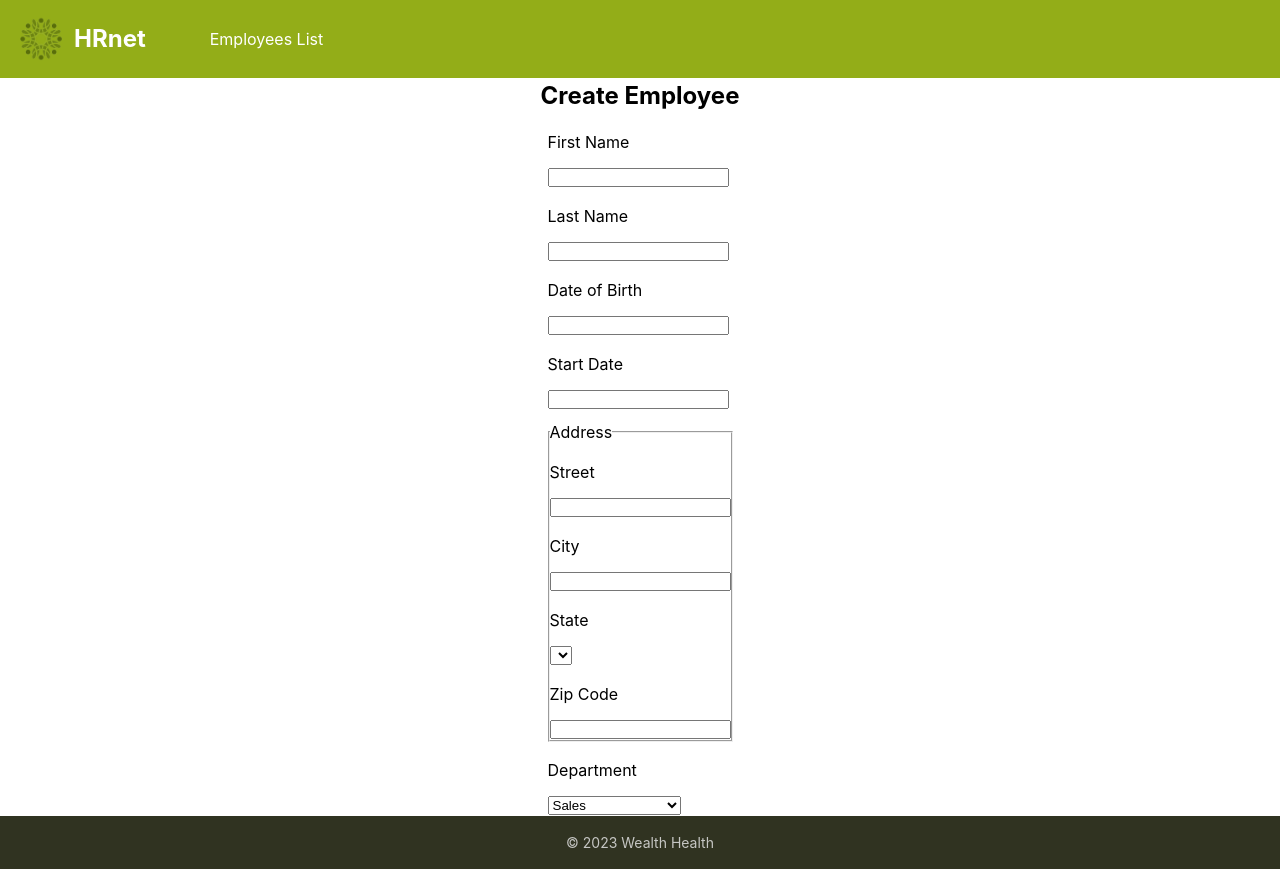
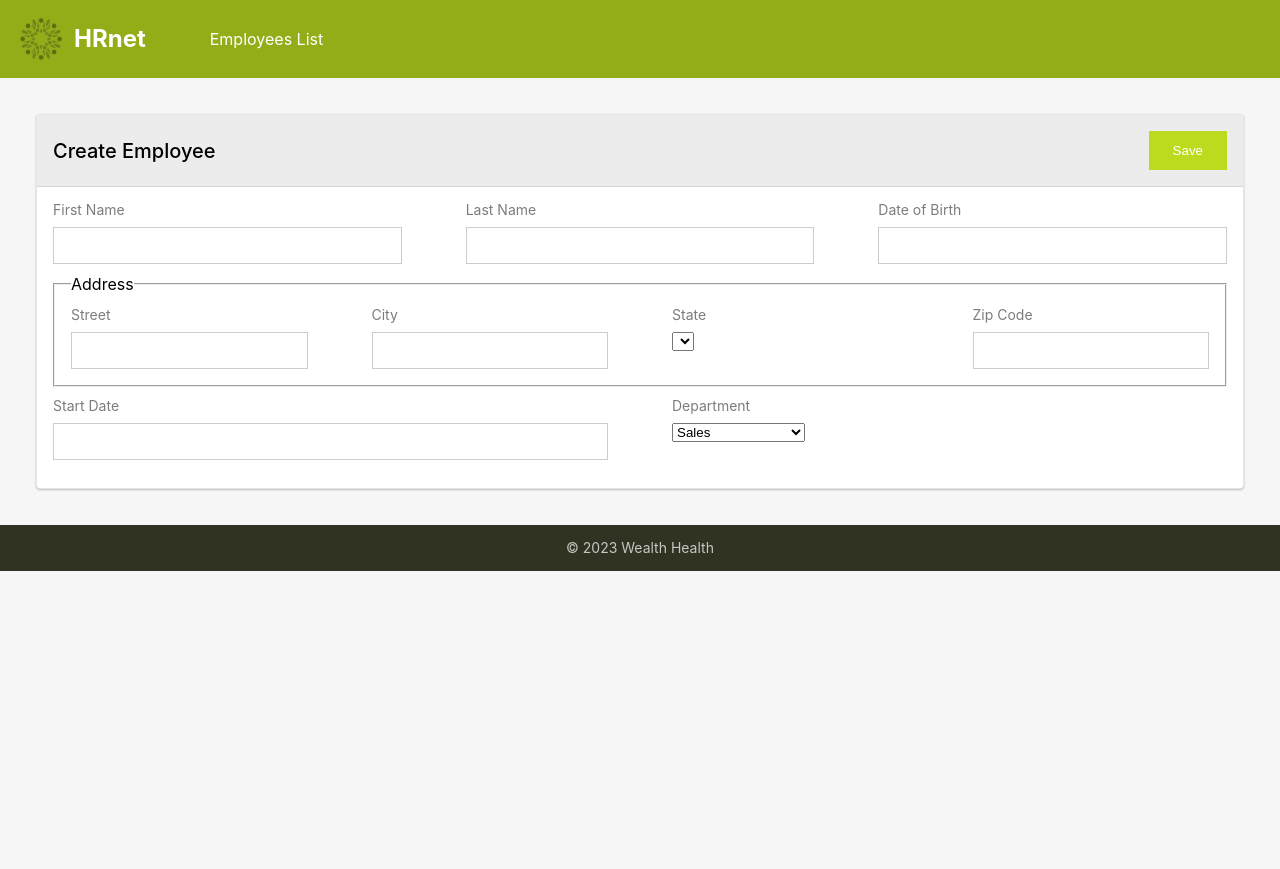
Before and after one commit to Pectorel/oc-projet-14, a React (Vite) app: page / in a window 1280 px wide. After the commit the page ends 800 px from the top, so only its background shows below. Built offline with nearby package versions, Linux system fonts and the light colour scheme.

Commit message:
Started Design for Employee creation form

```diff
--- /dev/null
+++ b/src/assets/style/employees-list.module.css
@@ -0,0 +1,5 @@
+#employees-list{
+
+    padding: 1rem;
+
+}
--- /dev/null
+++ b/src/assets/style/form.module.css
@@ -0,0 +1,37 @@
+.input-field{
+
+    padding: .75em .5rem;
+    border: 1px solid rgba(0 0 0 / 20%);
+    width: 100%;
+    outline: none;
+
+    &:focus{
+        border: 2px solid #95AD18;
+    }
+
+}
+
+.label{
+    display: block;
+    margin-bottom: 10px;
+    color: #7c7c7c;
+    font-weight: 400;
+    font-size: .875rem;
+}
+
+.input-group{
+
+    display: flex;
+    gap: 4rem;
+    margin-bottom: .75rem;
+
+    > .input-container{
+        flex: 1;
+    }
+
+}
+
+.fieldset{
+    padding: 1rem;
+    flex-wrap: wrap;
+}
--- /dev/null
+++ b/src/assets/style/index.module.css
@@ -0,0 +1,50 @@
+#index{
+    padding: 2.25rem;
+
+
+    & .content{
+        background: #fff;
+        padding: 0;
+        border: 1px solid rgba(0 0 0 / 10%);
+        border-radius: 4px;
+        box-shadow: 0 1px 2px rgba(0,0,0,0.12), 0 1px 2px rgba(0,0,0,0.12);
+        position: relative;
+        overflow: hidden;
+
+        & > header{
+
+            padding: 1rem;
+            background: #ececec;
+            border-bottom: 1px solid rgba(0 0 0 / 10%);
+            display: flex;
+            align-items: center;
+            justify-content: space-between;
+
+            & h2{
+                font-size: 1.25rem;
+                font-weight: 500;
+            }
+
+        }
+
+        & .form{
+            padding: 1rem;
+        }
+
+    }
+
+    .btn{
+        border: none;
+        background: #BCDB1F;
+        color: #fff;
+        padding: .75rem 1.5rem;
+        cursor: pointer;
+
+    }
+
+
+    .modal{
+        display: none;
+    }
+
+}
--- /dev/null
+++ b/src/components/CreationForm.jsx
@@ -0,0 +1,102 @@
+import { Form } from "react-router-dom";
+import styles from "../assets/style/form.module.css";
+
+function CreationForm({ className }) {
+  return (
+    <Form className={`${className}`} method="post" action="/">
+      <div className={`${styles["input-group"]}`}>
+        <div className={`${styles["input-container"]}`}>
+          <label className={styles.label} htmlFor="first-name">
+            First Name
+          </label>
+          <input
+            className={styles["input-field"]}
+            type="text"
+            id="first-name"
+          />
+        </div>
+
+        <div className={`${styles["input-container"]}`}>
+          <label className={styles.label} htmlFor="last-name">
+            Last Name
+          </label>
+          <input className={styles["input-field"]} type="text" id="last-name" />
+        </div>
+        <div className={`${styles["input-container"]}`}>
+          <label className={styles.label} htmlFor="date-of-birth">
+            Date of Birth
+          </label>
+          <input
+            className={styles["input-field"]}
+            id="date-of-birth"
+            type="text"
+          />
+        </div>
+      </div>
+
+      <fieldset className={`${styles.fieldset} ${styles["input-group"]}`}>
+        <legend>Address</legend>
+
+        <div className={`${styles["input-container"]}`}>
+          <label className={styles.label} htmlFor="street">
+            Street
+          </label>
+          <input className={styles["input-field"]} id="street" type="text" />
+        </div>
+
+        <div className={`${styles["input-container"]}`}>
+          <label className={styles.label} htmlFor="city">
+            City
+          </label>
+          <input className={styles["input-field"]} id="city" type="text" />
+        </div>
+
+        <div className={`${styles["input-container"]}`}>
+          <label className={styles.label} htmlFor="state">
+            State
+          </label>
+          <select name="state" id="state"></select>
+        </div>
+
+        <div className={`${styles["input-container"]}`}>
+          <label className={styles.label} htmlFor="zip-code">
+            Zip Code
+          </label>
+          <input
+            className={styles["input-field"]}
+            id="zip-code"
+            type="number"
+          />
+        </div>
+      </fieldset>
+
+      <div className={`${styles["input-group"]}`}>
+        <div className={`${styles["input-container"]}`}>
+          <label className={styles.label} htmlFor="start-date">
+            Start Date
+          </label>
+          <input
+            className={styles["input-field"]}
+            id="start-date"
+            type="text"
+          />
+        </div>
+
+        <div className={`${styles["input-container"]}`}>
+          <label className={styles.label} htmlFor="department">
+            Department
+          </label>
+          <select name="department" id="department">
+            <option>Sales</option>
+            <option>Marketing</option>
+            <option>Engineering</option>
+            <option>Human Resources</option>
+            <option>Legal</option>
+          </select>
+        </div>
+      </div>
+    </Form>
+  );
+}
+
+export default CreationForm;
--- a/src/index.css
+++ b/src/index.css
@@ -1,8 +1,9 @@
 :root {
   font-family: Inter, system-ui, Avenir, Helvetica, Arial, sans-serif;
-  line-height: 1.5;
+  line-height: 1;
   font-weight: 400;
   font-size: 1em;
+  background: #f6f6f6;
 
   font-synthesis: none;
   text-rendering: optimizeSpeed;
@@ -28,28 +29,3 @@ body, html {
 a{
   color: #fff;
 }
-
-/* Home (put in css module) */
-.title {
-  display: flex;
-  align-items: center;
-  justify-content: center;
-}
-
-
-.container {
-  display: flex;
-  flex-direction: column;
-  align-items: center;
-  justify-content: center;
-}
-
-label {
-  display: block;
-  margin-top: 1rem;
-  margin-bottom: 10px;
-}
-
-.address {
-  margin-top: 10px;
-}
--- a/src/routes/Employees.jsx
+++ b/src/routes/Employees.jsx
@@ -1,5 +1,14 @@
+import styles from "../assets/style/employees-list.module.css";
+import utilityStyles from "../assets/style/utilities.module.css";
+
 function Employees() {
-  return <></>;
+  return (
+    <section id={styles["employees-list"]}>
+      <div className={`${utilityStyles.wrapper}`}>
+        <h2>Employees List</h2>
+      </div>
+    </section>
+  );
 }
 
 export default Employees;
--- a/src/routes/Index.jsx
+++ b/src/routes/Index.jsx
@@ -1,48 +1,21 @@
-import { Form } from "react-router-dom";
+import styles from "../assets/style/index.module.css";
+import utilityStyles from "../assets/style/utilities.module.css";
+import CreationForm from "../components/CreationForm.jsx";
 
 function Index() {
   return (
-    <section className={"container"}>
-      <h2>Create Employee</h2>
+    <section id={styles["index"]}>
+      <div className={`${utilityStyles.wrapper} ${styles.content}`}>
+        <header>
+          <h2>Create Employee</h2>
 
-      <Form method="post" action="/">
-        <label for="first-name">First Name</label>
-        <input type="text" id="first-name" />
-
-        <label for="last-name">Last Name</label>
-        <input type="text" id="last-name" />
-
-        <label for="date-of-birth">Date of Birth</label>
-        <input id="date-of-birth" type="text" />
-
-        <label for="start-date">Start Date</label>
-        <input id="start-date" type="text" />
-
-        <fieldset className="address">
-          <legend>Address</legend>
-
-          <label for="street">Street</label>
-          <input id="street" type="text" />
-
-          <label for="city">City</label>
-          <input id="city" type="text" />
-
-          <label for="state">State</label>
-          <select name="state" id="state"></select>
-
-          <label for="zip-code">Zip Code</label>
-          <input id="zip-code" type="number" />
-        </fieldset>
-
-        <label for="department">Department</label>
-        <select name="department" id="department">
-          <option>Sales</option>
-          <option>Marketing</option>
-          <option>Engineering</option>
-          <option>Human Resources</option>
-          <option>Legal</option>
-        </select>
-      </Form>
+          <button className={styles.btn}>Save</button>
+        </header>
+        <CreationForm className={styles.form} />
+      </div>
+      <div id="confirmation" className={`${styles.modal}`}>
+        Employee Created!
+      </div>
     </section>
   );
 }
```
